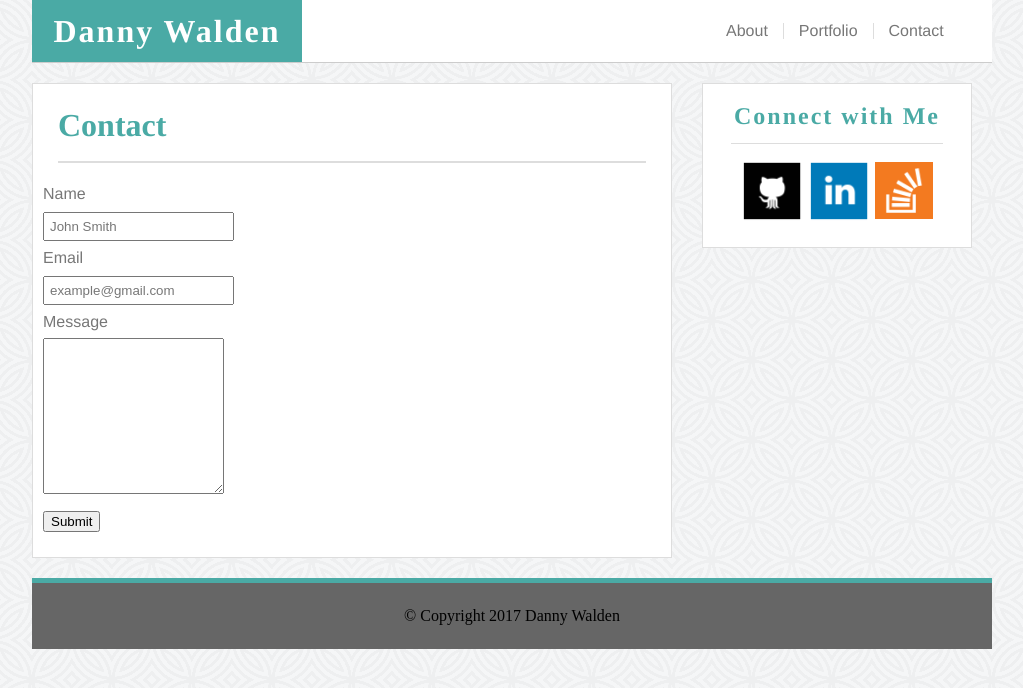
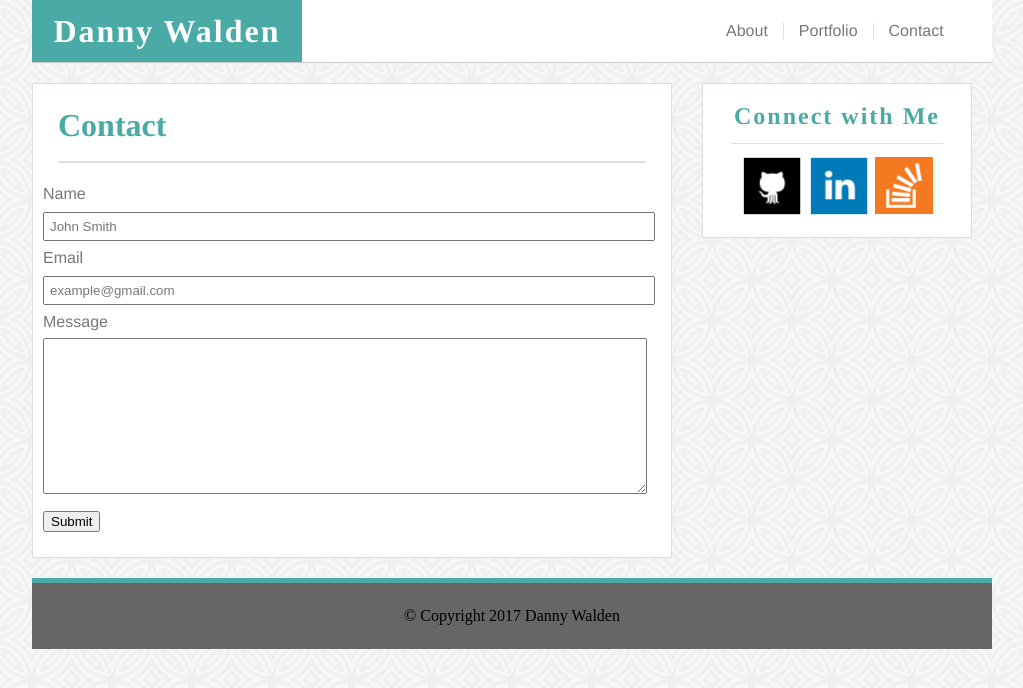
Before and after one commit to danielsonio/Responsive-Portfolio, a plain HTML site: page contact.html in a window 1280 px wide. Shown: the whole page, without its empty margins (128-1151 px from the left). Drawn offline with Linux system fonts and the light colour scheme.

Commit message:
more bugs

```diff
--- a/assets/css/style.css
+++ b/assets/css/style.css
@@ -102,6 +102,11 @@ a:hover {
 .nameform {
 	padding: 5px;
 	color: #777777;
+	width: 100%;
+}
+
+.message {
+	width: 100%;
 }
 
 
@@ -161,7 +166,7 @@ p {
 }
 
 .icons {
-	margin: 15px;
+	margin: 10px;
 	text-align: center;
 }
 
```
